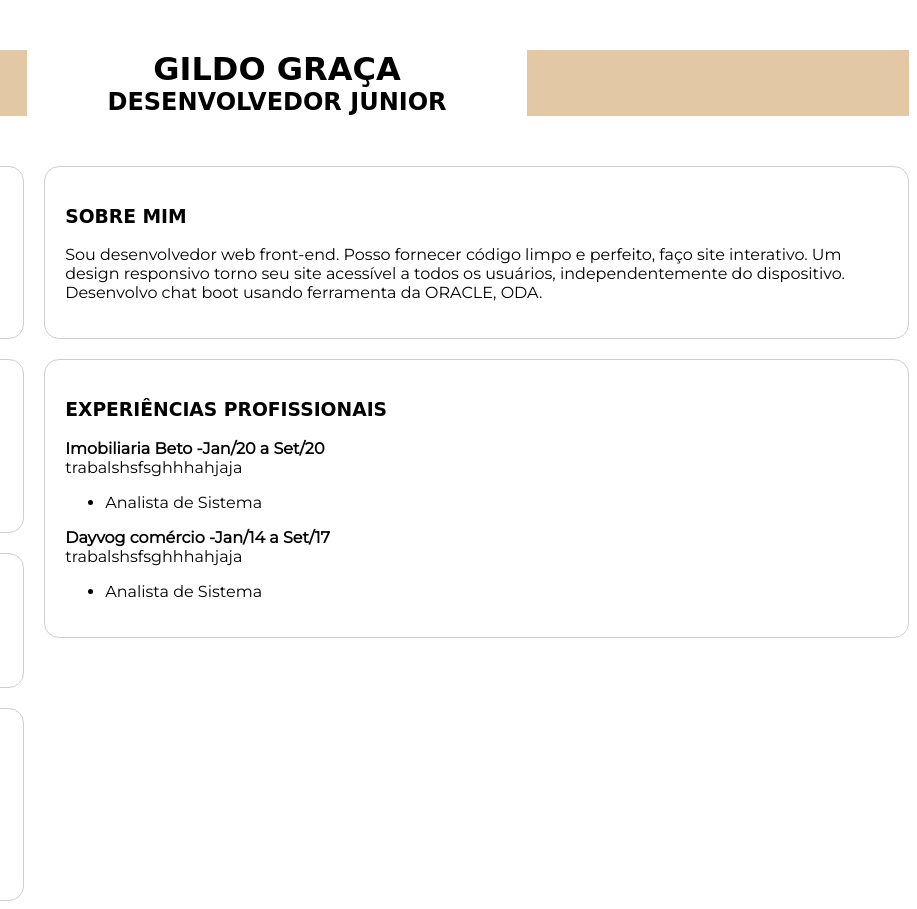
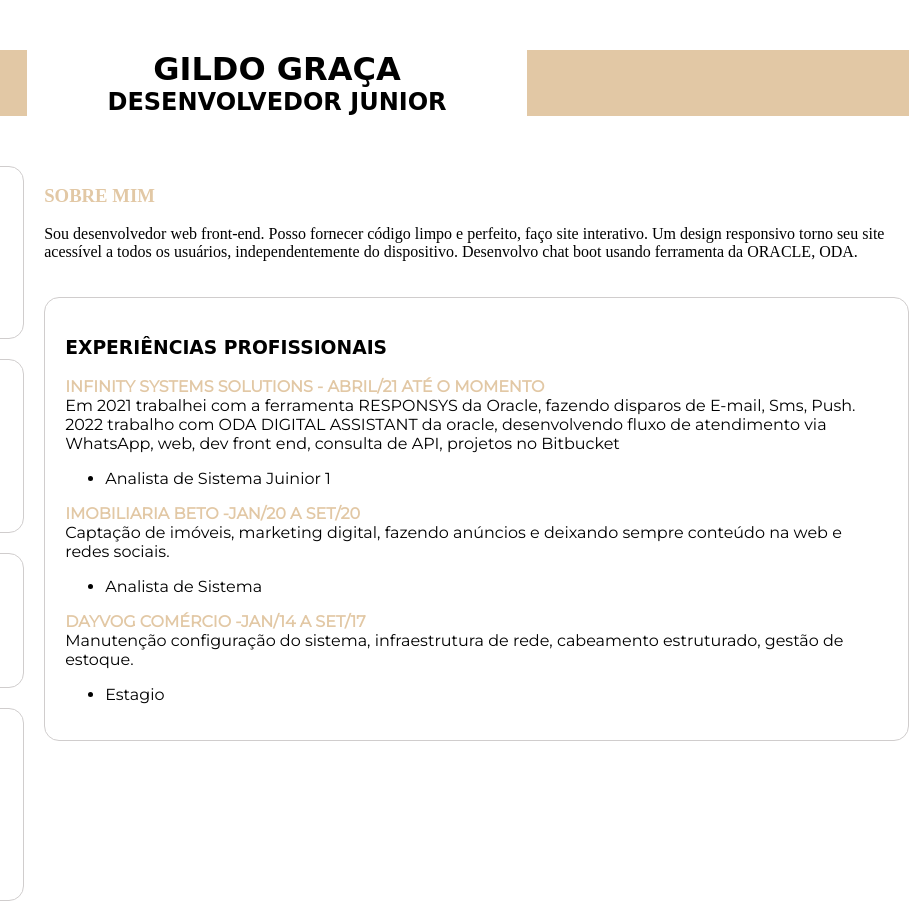
Before and after one commit to Hermenegildo22/Curriluco, a plain HTML site: page index.html in a window 1280 px wide. Shown: the full height of the page, 363-1280 px from the left. Drawn offline with Linux system fonts and the light colour scheme; a web font is replaced by a local one.

Commit message:
Atualização das experiências

```diff
--- a/index.html
+++ b/index.html
@@ -52,7 +52,7 @@
                 </div>
         </div>
         <div id="content">
-        <div class="card">
+        <div class="cardm">
             <h3>Sobre mim</h3>
                 <p>Sou desenvolvedor web front-end. Posso fornecer código limpo e perfeito, faço site interativo.
                     Um design responsivo torno seu site acessível a todos os usuários, independentemente do dispositivo.
@@ -61,17 +61,30 @@
             <div class="card">
             <h3>Experiências Profissionais</h3>
             <p>
+                <b> INFINITY SYSTEMS SOLUTIONS - Abril/21 até o momento</b><br>
+                Em 2021 trabalhei com a ferramenta RESPONSYS da Oracle,
+                fazendo disparos de E-mail, Sms, Push.
+                2022 trabalho com ODA DIGITAL ASSISTANT da oracle,
+                desenvolvendo fluxo de atendimento via WhatsApp, web, dev front end,
+                consulta de API, projetos no Bitbucket
+                <ul>
+                    <li>Analista de Sistema Juinior 1</li>
+                </ul>
+            </p>
+            <p>
                 <b> Imobiliaria Beto -Jan/20 a Set/20</b><br>
-                trabalshsfsghhhahjaja
+                Captação de imóveis, marketing digital,
+                fazendo anúncios e deixando sempre conteúdo na web e redes sociais.
                 <ul>
                     <li>Analista de Sistema</li>
                 </ul>
             </p>
             <p>
                 <b> Dayvog comércio -Jan/14 a Set/17</b><br>
-                trabalshsfsghhhahjaja
+                Manutenção configuração do sistema, infraestrutura de rede,
+                cabeamento estruturado, gestão de estoque.
                 <ul>
-                    <li>Analista de Sistema</li>
+                    <li>Estagio</li>
                 </ul>
             </p>
             </div>
--- a/style.css
+++ b/style.css
@@ -61,9 +61,18 @@ h1, h2, h3 {
 .card h3{
     font-family: 'Hubballi', cursive;
 }
+.cardm h3{
+    color: #e2c8a5;
+}
 .card{
     font-family: Montserrat;
     border: 1px solid #d0cdcd;
     border-radius: 15px;
     padding: 20px;
+
 }
+
+.card b{
+    color: #e2c8a5;
+    text-transform: uppercase;
+}
```
